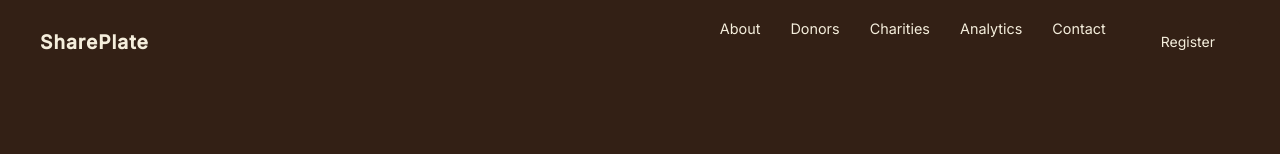
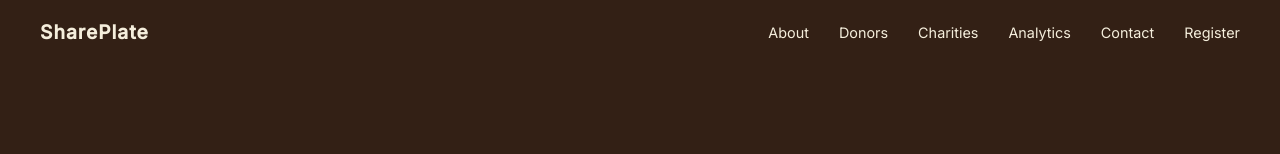
Before and after one commit to RMukherjee007/SharePlate, a React (Vite) app in the folder client/: page / in a window 1280 px wide. Shown: the top 154 px of the page. Built offline with nearby package versions, Linux system fonts and the light colour scheme; no server answers.

Commit message:
Remove button styling from Register and Logout navbar links

```diff
--- a/client/src/App.jsx
+++ b/client/src/App.jsx
@@ -44,10 +44,10 @@ function App() {
           {user ? (
             <>
               <Link to={user.role === 'Restaurant' ? '/donor' : (user.role === 'NGO' || user.role === 'Charity') ? '/receiver' : '/admin'} style={{ fontWeight: 'bold', color: 'var(--color-dark-brown)' }}>Dashboard</Link>
-              <button onClick={logout} className="btn-dark">Logout</button>
+              <button onClick={logout} style={{ background: 'none', border: 'none', color: 'inherit', cursor: 'pointer', fontSize: '1rem', padding: '0', fontFamily: 'inherit' }}>Logout</button>
             </>
           ) : (
-            <Link to="/register" onMouseEnter={importRegister} className="btn-dark" style={{ textDecoration: 'none' }}>Register</Link>
+            <Link to="/register" onMouseEnter={importRegister}>Register</Link>
           )}
         </div>
       </nav>
```
